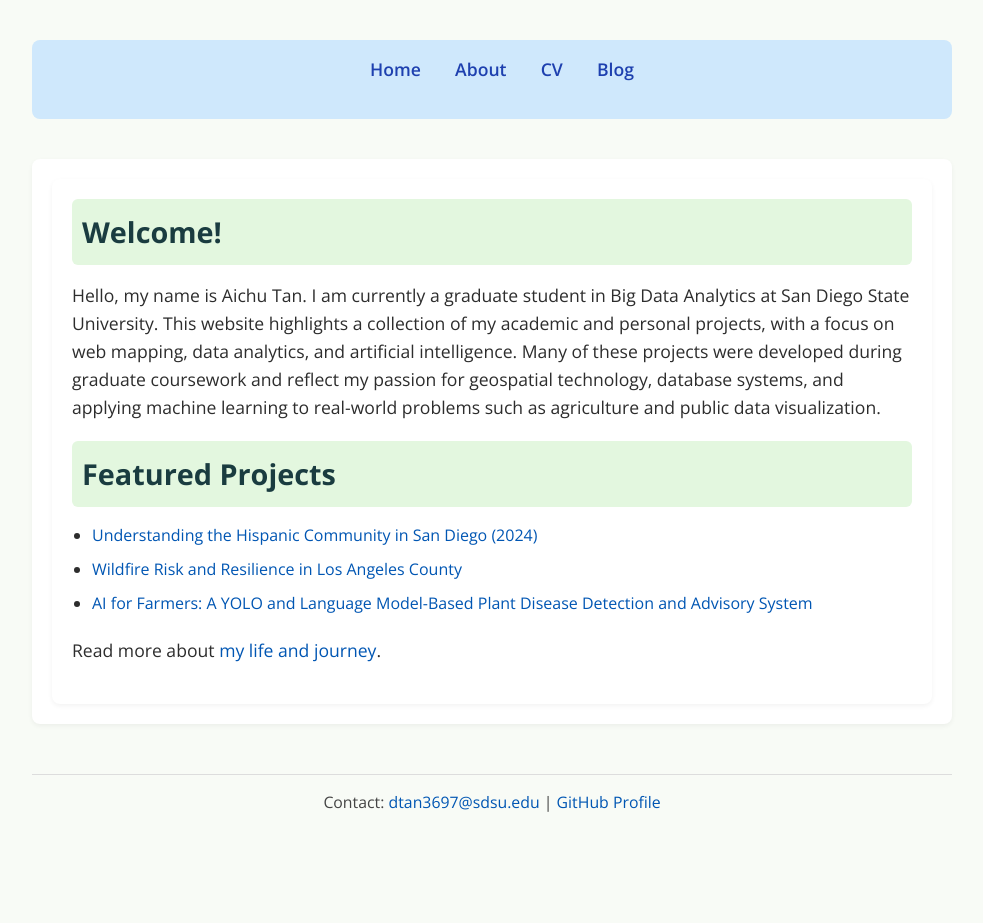
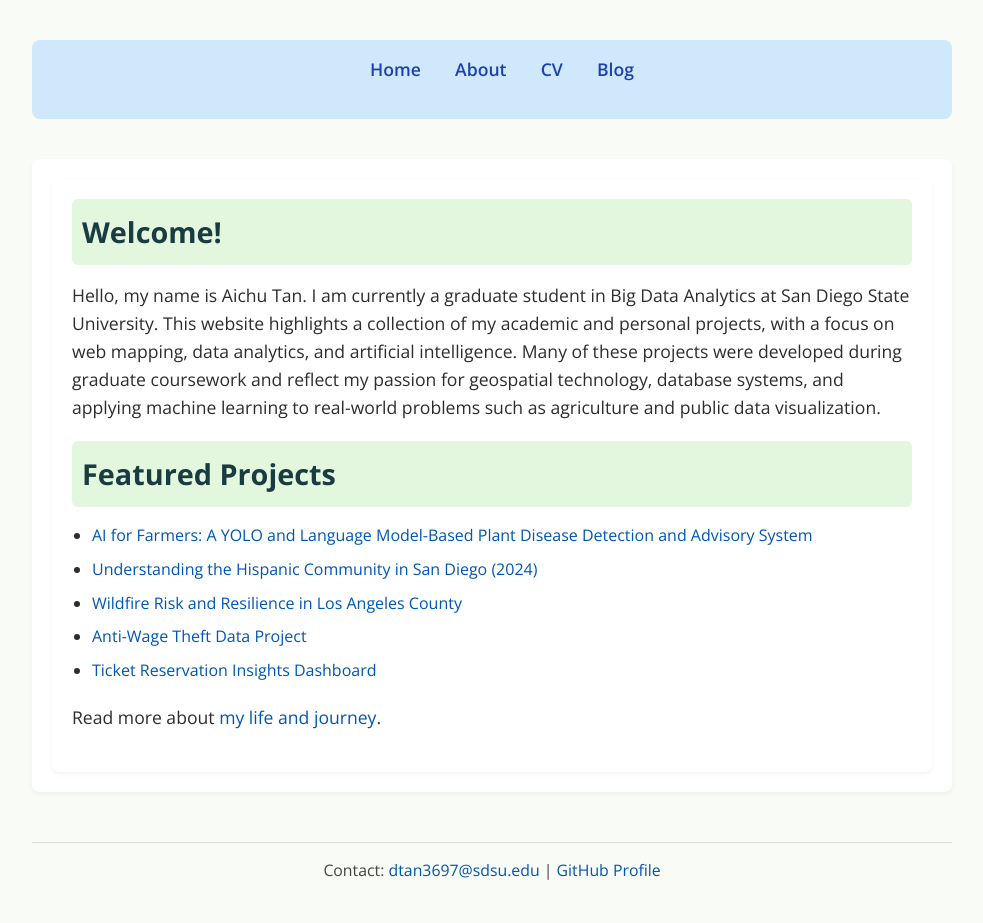
Before and after one commit to AichuTan/MyPortfolio, a Jekyll site: the page built from index.html, in a window 1280 px wide. Shown: the whole page, without its empty margins (148-1131 px from the left). Built offline with Jekyll 4.4.1, drawn with Linux system fonts in a browser that asks for light colours; before the commit the page ends 900 px from its top, so only the background shows below that.

Commit message:
Update index.html

```diff
--- a/index.html
+++ b/index.html
@@ -18,6 +18,9 @@ title: Aichu Tan- My Portfolio
 
       <h2>Featured Projects</h2>
       <ul>
+       <li>
+          <a href="#"> AI for Farmers: A YOLO and Language Model-Based Plant Disease Detection and Advisory System </a>
+        </li>
         <li>
           <a
             href="https://storymaps.arcgis.com/stories/983f5be9df0c427bb8748a8fde10072b"
@@ -27,7 +30,10 @@ title: Aichu Tan- My Portfolio
           <a href="#">Wildfire Risk and Resilience in Los Angeles County</a>
         </li>
         <li>
-          <a href="#"> AI for Farmers: A YOLO and Language Model-Based Plant Disease Detection and Advisory System </a>
+          <a href="https://sites.google.com/sdsu.edu/wagetheft/home?authuser=1">Anti-Wage Theft Data Project</a>
+        </li>
+      <li>
+          <a href="https://aichutan.github.io/Online-Ticket-Database-Management-System/ticket_reservation_insights_dashboard.html">Ticket Reservation Insights Dashboard</a>
         </li>
       </ul>
 
```
